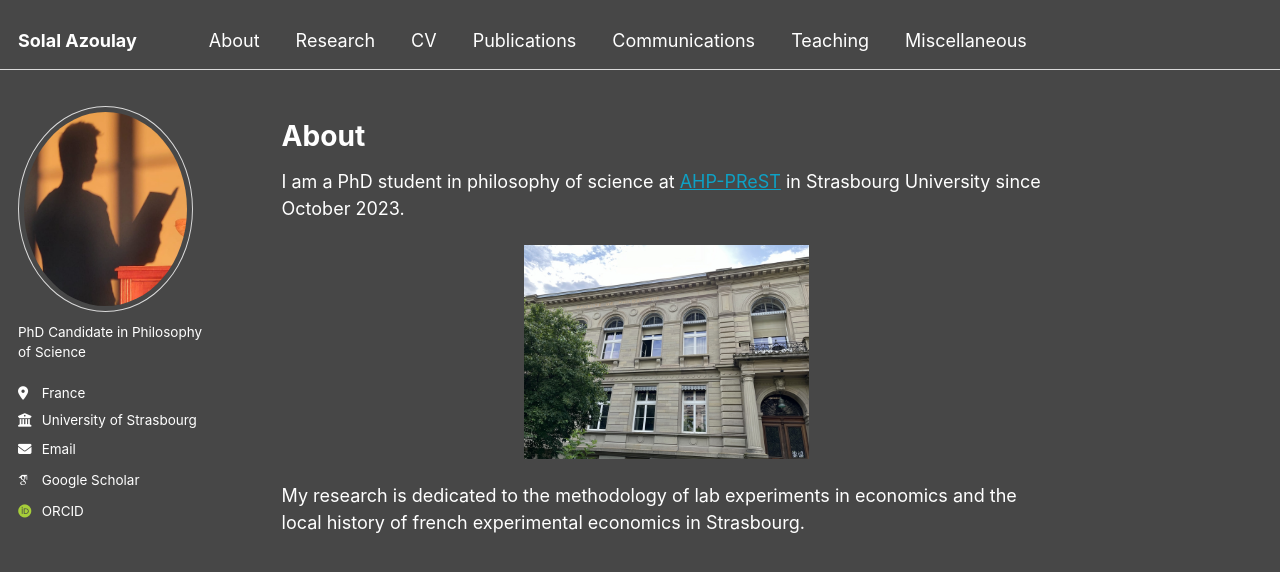
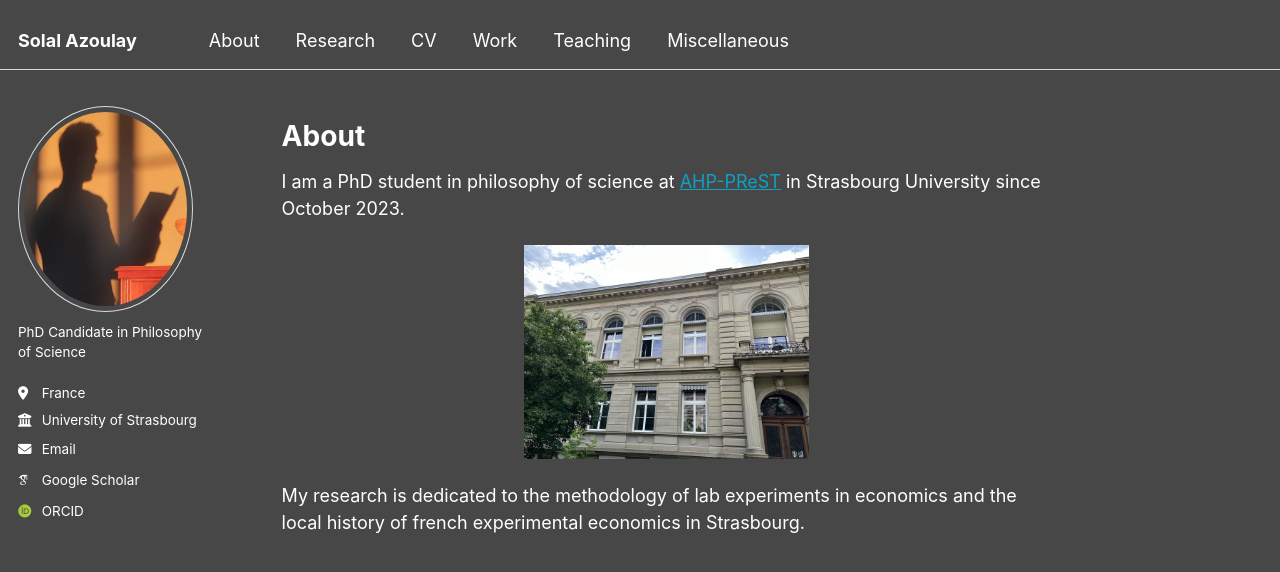
Before and after one commit to solal-azoulay/solal-azoulay.github.io, a Jekyll site: the page built from _pages/about.md, in a window 1280 px wide. Shown: the top 572 px of the page. Built offline with Jekyll 4.4.1, drawn with Linux system fonts in a browser that asks for light colours; some web fonts are replaced.

Commit message:
Update navigation.yml

```diff
--- a/_data/navigation.yml
+++ b/_data/navigation.yml
@@ -15,11 +15,12 @@ main:
     #url: /cv/
     url: /files/cv_2025.pdf
 
-  - title: "Publications"
-    url: /publications/
-
-  - title: "Communications"
-    url: /Communications/
+  - title: "Work"
+    children:
+      - title: "Publications"
+        url: /publications/
+      - title: "Communications"
+        url: /Communications/
 
   - title: "Teaching"
     url: /teaching/
```
